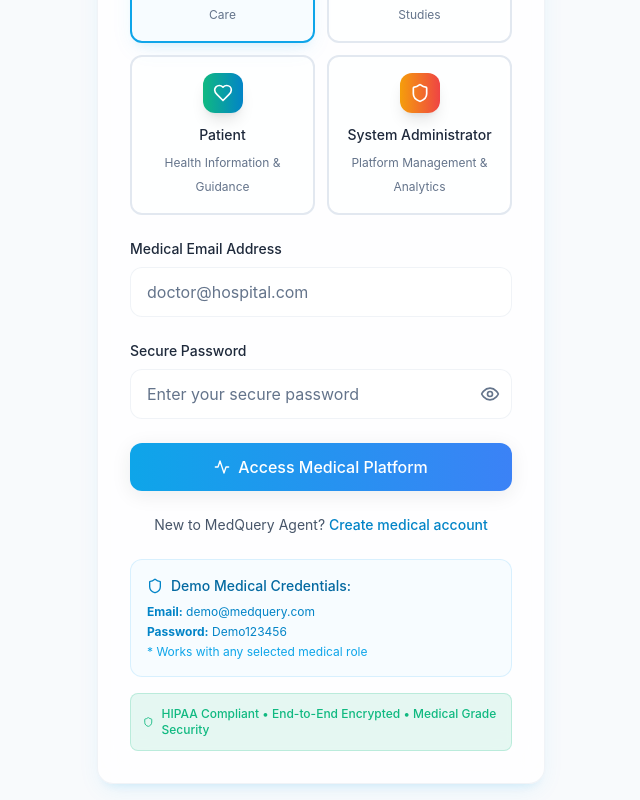
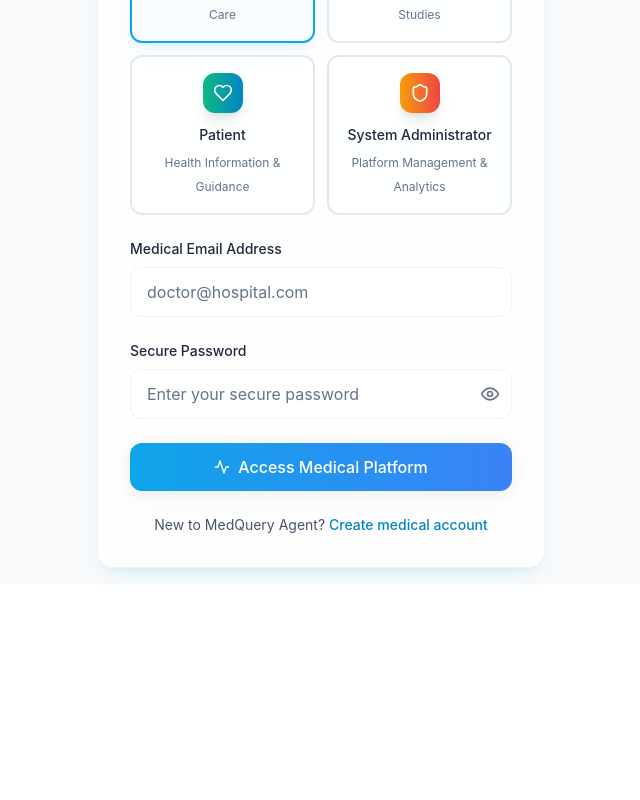
Before and after one commit to RohitChoukiker/medQuery, a React (Vite) app in the folder client/: page /login in a window 1280 px wide. Shown: the part 543-1343 px from the top of the page, without its empty margins (319-959 px from the left). After the commit the page ends 1127 px from the top, so only its background shows below. Built offline with nearby package versions, Linux system fonts and the light colour scheme.

Commit message:
update in login

```diff
--- a/client/src/components/auth/LoginPage.tsx
+++ b/client/src/components/auth/LoginPage.tsx
@@ -4,7 +4,6 @@
 import { useAuth, UserRole } from '../../contexts/AuthContext';
 import { useNavigate } from 'react-router-dom';
 import toast from 'react-hot-toast';
-import { API_ENDPOINTS } from '../../api';
 
 interface LoginPageProps {
   onBackToLanding?: () => void;
@@ -161,7 +160,7 @@
               <label className="block text-sm font-medium text-light-text-primary dark:text-dark-text-primary mb-3">
                 Select Your Medical Role
               </label>
-              <div className="grid grid-cols-2 gap-3">
+              <div className="flex flex-wrap gap-3">
                 {roles.map((role) => {
                   const Icon = role.icon;
                   return (
@@ -171,7 +170,7 @@
                       onClick={() => setSelectedRole(role.id)}
                       whileHover={{ scale: 1.02 }}
                       whileTap={{ scale: 0.98 }}
-                      className={`p-4 rounded-xl border-2 transition-all duration-300 ${
+                      className={`flex-1 min-w-[140px] p-4 rounded-xl border-2 transition-all duration-300 ${
                         selectedRole === role.id
                           ? 'border-brand-500 bg-brand-50/50 dark:bg-brand-900/20 shadow-medical dark:shadow-medical-dark'
                           : 'border-light-border dark:border-dark-border bg-surface-light/30 dark:bg-surface-dark/30 hover:border-brand-300 dark:hover:border-brand-600'
@@ -267,34 +266,7 @@
             </div>
           </form>
 
-          {/* Medical Demo Credentials */}
-          <div className="mt-6 p-4 bg-brand-50/50 dark:bg-brand-900/20 rounded-xl border border-brand-200/50 dark:border-brand-700/50">
-            <div className="flex items-center space-x-2 mb-2">
-              <Shield className="w-4 h-4 text-brand-600 dark:text-brand-400" />
-              <p className="text-sm text-brand-700 dark:text-brand-300 font-medium">Demo Medical Credentials:</p>
-            </div>
-            <div className="space-y-1">
-              <p className="text-xs text-brand-600 dark:text-brand-400">
-                <strong>Email:</strong> demo@medquery.com
-              </p>
-              <p className="text-xs text-brand-600 dark:text-brand-400">
-                <strong>Password:</strong> Demo123456
-              </p>
-              <p className="text-xs text-brand-500 dark:text-brand-500 mt-2">
-                * Works with any selected medical role
-              </p>
-            </div>
-          </div>
 
-          {/* Medical Security Notice */}
-          <div className="mt-4 p-3 bg-accent-green-light/10 dark:bg-accent-green-dark/10 rounded-lg border border-accent-green-light/20 dark:border-accent-green-dark/20">
-            <div className="flex items-center space-x-2">
-              <Shield className="w-3 h-3 text-accent-green-light dark:text-accent-green-dark" />
-              <span className="text-xs text-accent-green-light dark:text-accent-green-dark font-medium">
-                HIPAA Compliant • End-to-End Encrypted • Medical Grade Security
-              </span>
-            </div>
-          </div>
         </motion.div>
       </motion.div>
     </div>
```
